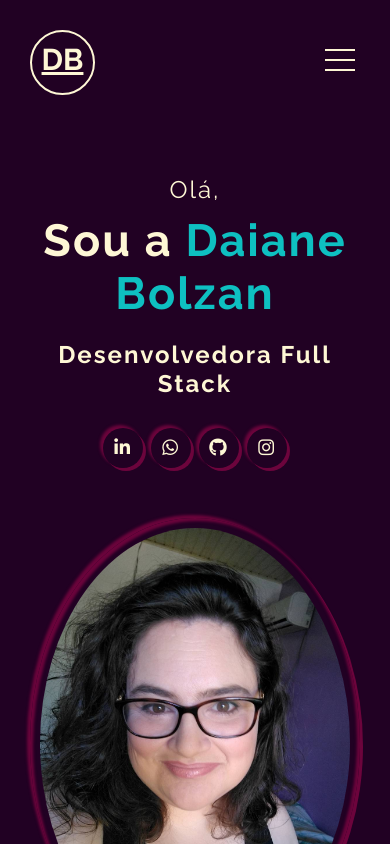
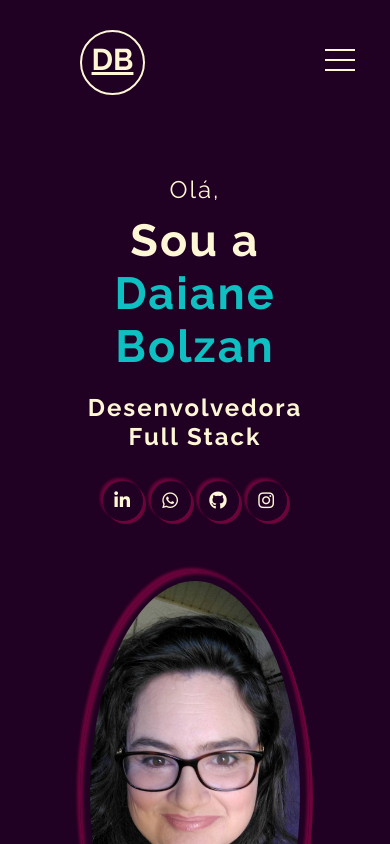
Before and after one commit to Daaaiii/frontend-portfolio, an Angular app: page /home in a window 390 px wide. Shown: the top 844 px of the page. Built offline with nearby package versions, Linux system fonts and the light colour scheme.

Commit message:
fix: update responsivity on header

```diff
--- a/src/app/components/header/header.component.css
+++ b/src/app/components/header/header.component.css
@@ -109,7 +109,7 @@
   }
 }
 
-@media (max-width: 900px) {
+@media (max-width: 1050px) {
   .header .menu {
     display: block;
   }
--- a/src/styles.css
+++ b/src/styles.css
@@ -64,7 +64,7 @@ body {
 .container {
   max-width: 100vw;
   max-height: 100vh;
-  margin: auto;
+  margin: auto 50px;
 }
 
 .row {
```
